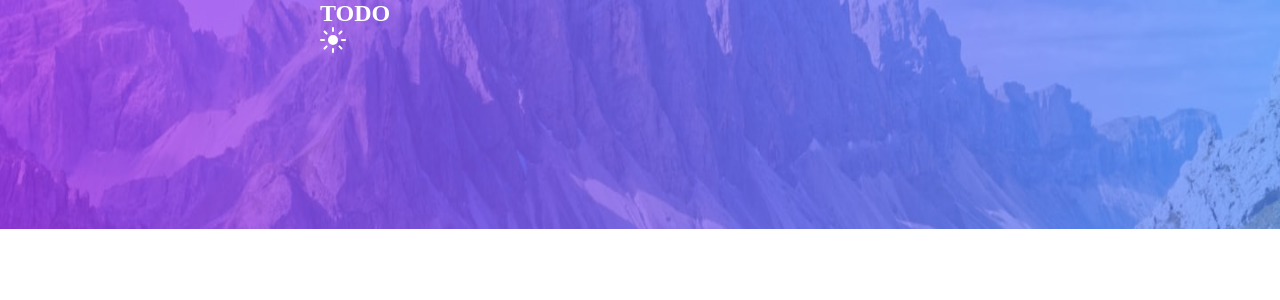
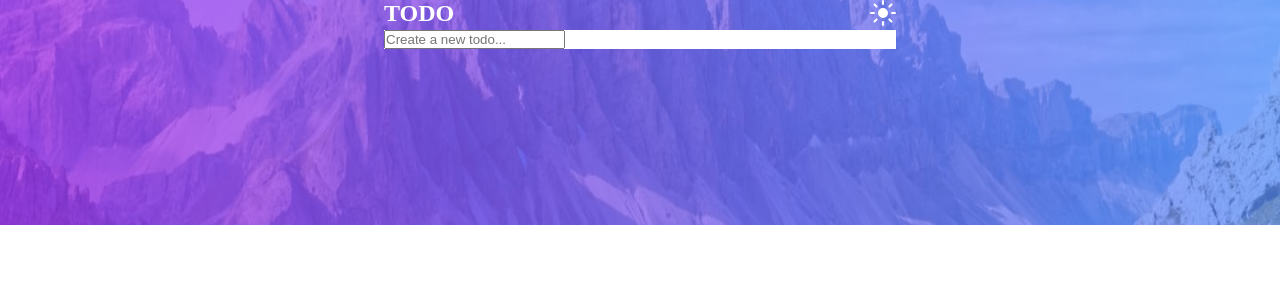
Before and after one commit to michellecordovi/To-Do-List, a React (Vite) app: page / in a window 1280 px wide. Shown: the top 300 px of the page. Built offline with nearby package versions, Linux system fonts and the light colour scheme.

Commit message:
create input box

```diff
--- a/src/App.css
+++ b/src/App.css
@@ -0,0 +1,21 @@
+main{
+  width: 40%;
+  height: 50%;
+}
+
+#title-section{
+    display: flex;
+    justify-content: space-between;
+}
+
+/* TO DO SECTION */
+#to-do-section {
+    width: 100%;
+}
+
+
+/* TO DO INPUT */
+#input-box {
+    width: 100%;
+    background-color: white;
+}
--- a/src/App.jsx
+++ b/src/App.jsx
@@ -1,6 +1,7 @@
 /* eslint-disable react/no-unknown-property */
 import './App.css'
 import {useState} from 'react'
+import TasksBox from './components/TasksBox';
 
 function App() {
   const [isDarkMode, setIsDarkMode]= useState(false)
@@ -47,6 +48,8 @@ function App() {
 						)}
 					</div>
 				</section>
+
+        <TasksBox />
 			</main>
 		</>
   );
--- /dev/null
+++ b/src/components/InputBox.jsx
@@ -0,0 +1,13 @@
+function InputBox(){
+    return (
+        <div id='input-box'>
+            <input
+                type="text"
+                id="to-do-input"
+                placeholder ="Create a new todo..."
+            />
+        </div>
+    )
+}
+
+export default InputBox;
--- /dev/null
+++ b/src/components/TasksBox.jsx
@@ -0,0 +1,11 @@
+import InputBox from "./InputBox";
+
+function TasksBox(){
+    return (
+        <section id="to-do-section">
+            <InputBox />
+        </section>
+    )
+}
+
+export default TasksBox;
--- a/src/index.css
+++ b/src/index.css
@@ -7,6 +7,7 @@
 body{
   min-height: 100vh;
   color: #494C6B;
+  background-color: #F2F2F2;
 }
 
 #root{
@@ -26,11 +27,6 @@ body{
   z-index: -1;
 }
 
-main{
-  width: 50%;
-  height: 50%;
-}
-
 h1{
   color: white;
 }
```
Also changed, not shown: src/components/TasksGrid.jsx (added).
